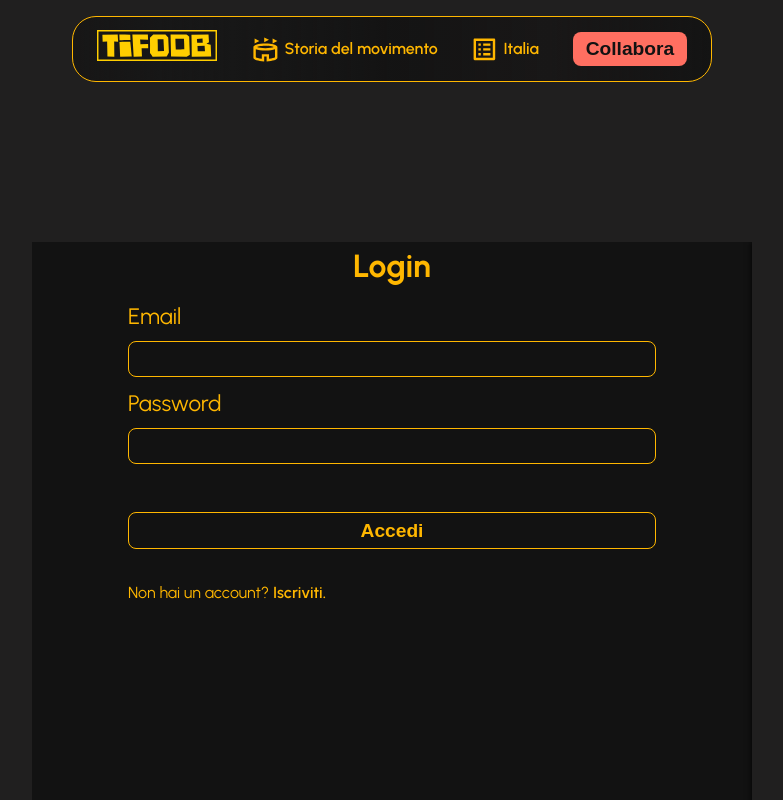
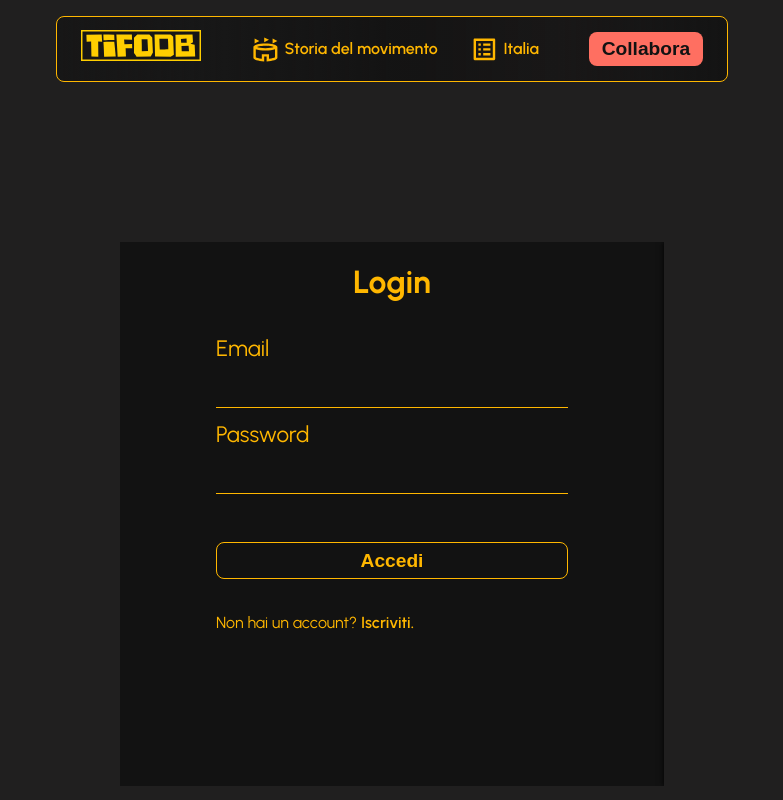
Before and after one commit to jakichandev/tifodb, a React (Vite) app in the folder tifodb_frontend/: page /signin in a window 1280 px wide. Shown: the top 800 px of the page, without its empty margins (248-1031 px from the left). Built offline with nearby package versions, Linux system fonts and the light colour scheme; no server answers.

Commit message:
fixed navbar and hero bugs

```diff
--- a/tifodb_frontend/src/components/elements/Elements.css
+++ b/tifodb_frontend/src/components/elements/Elements.css
@@ -6,6 +6,7 @@
   color: var(--color-primary);
   font-size: var(--font-size-normal);
   font-weight: 600;
+  cursor: pointer;
   &.active {
     background-color: var(--color-secondary);
     color: var(--color-bg-dark);
--- a/tifodb_frontend/src/components/elements/SigninForm.css
+++ b/tifodb_frontend/src/components/elements/SigninForm.css
@@ -1,67 +1,96 @@
 div.form-container {
   margin: 10rem auto;
-  width: 45rem;
-  height: 45rem;
+  width: 34rem;
+  height: 34rem;
   display: flex;
   justify-content: center;
   align-items: center;
   overflow: hidden;
   position: relative;
 }
+
 form.auth {
   position: absolute;
   width: 100%;
   height: 100%;
   margin: 0 auto;
-  width: 100%;
-  height: 100%;
   box-shadow: 0 0 6px #000;
   color: var(--color-primary);
   background-color: var(--color-bg-dark);
   padding: 0 6rem;
+
   &.signup {
     transform: translateX(100%);
     transition: transform 0.5s ease-out;
+
     &.visible {
       transform: translateX(0);
     }
   }
-  & > h4 {
+
+  > h4 {
     text-align: center;
+    padding: 1rem 0;
   }
-  & > div {
+
+  > div {
     width: 100%;
     font-size: var(--font-size-md);
+    cursor: text;
+
     &:not(:first-child) {
       margin-top: 0.6rem;
     }
-    & > label,
+
+    > label,
     input {
       width: 100%;
       margin: 0;
     }
-    & > label {
+
+    > label {
       font-size: var(--font-size-md);
     }
-    & > input {
+
+    > input,
+    input.input-password {
+      position: relative;
+      color: var(--color-primary);
       font-size: var(--font-size-sm);
-      padding: 0.5rem 0;
+      padding: 0.5rem 0.4rem;
       background-color: var(--color-bg-dark);
       outline: none;
-      border: 1px solid var(--color-primary);
+      border: none;
+      border-bottom: 1px solid var(--color-primary);
       margin-top: 0.5rem;
-      border-radius: 0.5rem;
+      cursor: text;
     }
   }
-  & > input[type="submit"] {
+
+  div.input-password-container {
+    position: relative;
+    display: flex;
+
+    > span {
+      position: absolute;
+      right: 0.5rem;
+      cursor: pointer;
+      color: var(--color-primary);
+      font-size: var(--font-size-sm);
+    }
+  }
+
+  > input[type="submit"] {
     width: 100%;
     display: block;
     margin: 3rem 0 2rem 0;
   }
-  & > h6 {
+
+  > h6 {
     font-size: var(--font-size-sm);
     font-weight: 400;
-    & > span.signup-text {
+
+    > span.signup-text {
       cursor: pointer;
       font-weight: 600;
       font-size: var(--font-size-sm);
--- a/tifodb_frontend/src/components/pages/AuthPage.jsx
+++ b/tifodb_frontend/src/components/pages/AuthPage.jsx
@@ -6,7 +6,7 @@ import "../elements/SigninForm.css";
 import "../elements/Elements.css";
 
 const AuthPage = () => {
-  const [hiddenPassword, hidePassword] = useState(false);
+  const [hiddenPassword, hidePassword] = useState(true);
   const [visibleForm, changeVisibleForm] = useState("signin");
   return (
     <>
@@ -21,7 +21,10 @@ const AuthPage = () => {
 
           <div>
             <label htmlFor="password">Password</label>
-            <input type={hiddenPassword ? "password" : "text"} />
+            <input
+              className="input-password"
+              type={hiddenPassword ? "password" : "text"}
+            />
           </div>
 
           <input type="submit" value="Accedi" className="btn-primary" />
@@ -50,7 +53,20 @@ const AuthPage = () => {
 
           <div>
             <label htmlFor="password">Password</label>
-            <input type="text" />
+            <div className="input-password-container">
+              <input
+                className="input-password"
+                type={hiddenPassword ? "password" : "text"}
+              />
+              <span
+                className="toggle-password"
+                onClick={() => {
+                  hidePassword(!hiddenPassword);
+                }}
+              >
+                {hiddenPassword ? "Mostra" : "Nascondi"}
+              </span>
+            </div>
           </div>
 
           <input type="submit" value="Iscriviti" className="btn-primary" />
--- a/tifodb_frontend/src/components/ui/Hero.css
+++ b/tifodb_frontend/src/components/ui/Hero.css
@@ -12,7 +12,7 @@ section.hero {
   background-size: cover;
   & > div.content {
     position: relative;
-    width: 50%;
+    width: 42rem;
     z-index: 2; /* Ensure content is above the overlay */
     line-height: 1.3;
     & > h2 {
@@ -62,11 +62,9 @@ div.search-wrapper {
 
 @media screen and (max-width: 950px) {
   section.hero {
-    height: 56vh;
-    & > div.content {
-      width: 90vw;
-      max-width: 90vw;
-      height: 50%;
+    height: 70vh;
+    > div.content {
+      width: 80%;
     }
   }
 }
--- a/tifodb_frontend/src/components/ui/Navbar.css
+++ b/tifodb_frontend/src/components/ui/Navbar.css
@@ -4,9 +4,9 @@ header {
   left: 10vw;
   top: 0.7rem;
   margin-top: 1rem;
-  border-radius: 1.5rem;
+  border-radius: 0.5rem;
   position: sticky;
-  width: 50vw;
+  width: 42rem;
   height: 6vh;
   padding: 2rem 1.5rem;
   background: #0f0f0f;
@@ -67,6 +67,7 @@ header {
   header {
     margin-top: 0;
     padding: 0 2rem;
+    max-width: 100vw;
     width: 100vw;
     border: none;
     top: 0;
@@ -106,19 +107,18 @@ header {
       width: 90%;
       position: fixed;
       bottom: 2rem;
-      &.visible {
+      z-index: 10;
+      opacity: 0;
+      &.active {
         opacity: 1;
       }
       & > button {
         width: 100%;
-        opacity: 0;
-        transition: opacity 0.3s ease-in-out;
-        z-index: 10;
       }
-      & > svg.menu-icon {
-        display: block;
-        position: sticky;
-      }
+    }
+    & > svg.menu-icon {
+      display: block;
+      position: sticky;
     }
   }
 }
--- a/tifodb_frontend/src/config/firebase.js
+++ b/tifodb_frontend/src/config/firebase.js
@@ -1,7 +1,10 @@
+console.log("API Key (debug):", import.meta.env.VITE_FIREBASE_API_KEY);
+
 // Import the functions you need from the SDKs you need
 import { initializeApp } from "firebase/app";
 import { getFirestore } from "firebase/firestore";
 import { getAuth } from "firebase/auth";
+
 // TODO: Add SDKs for Firebase products that you want to use
 // https://firebase.google.com/docs/web/setup#available-libraries
 
```
